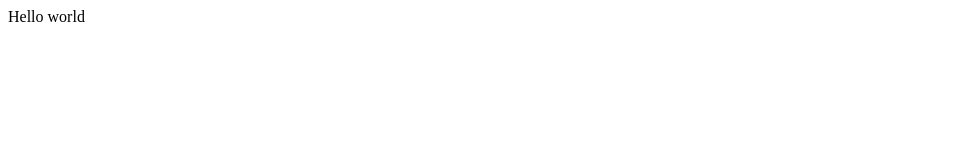
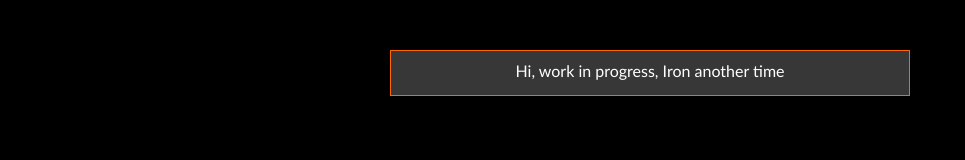
Before and after one commit to ThibaultMontaufray/thibaultmontaufray.github.io, a plain HTML site: page index.html in a window 1280 px wide. Shown: the whole page, without its empty margins (0-965 px from the left). Drawn offline with nearby package versions, Linux system fonts and the light colour scheme.

Commit message:
Update index.html

```diff
--- a/index.html
+++ b/index.html
@@ -1 +1,86 @@
-Hello world
+
+<!doctype html>
+<html lang="en">
+<head>
+	<meta charset="utf-8">
+	<title>jQuery UI Effects - Show Demo</title>
+	<link rel="stylesheet" href="jquery-ui.css">
+	<script src="jquery-1.10.2.js"></script>
+	<script src="jquery-ui.js"></script>
+	<link rel="stylesheet" href="style.css">
+	<style>
+	* {
+        background:#000;
+        color:#aaa;
+        font-family:Calibri;
+        padding:0px;
+        margin:0px;
+        border:0px;
+        border-spacing: 0px;
+    }
+	.toggler {
+		margin:auto;
+	}
+	#effect
+	{
+		width: 500px;
+		padding: 4px;
+		position: relative;
+		margin:auto;
+		margin-top:-30px;
+	}
+	#effect p{
+		background:#373737;
+		width:498px;
+		height:24px;
+		margin-top:76px;
+		border:1px solid #F60;
+		padding:10px;
+		color:#FFF;
+		text-align:center;
+	}
+	#effect input:focus{
+		outline: none;
+	}
+	#effect h3
+	{
+		margin: 0;
+		padding: 2px;
+		text-align: center;
+		color:#737373;
+		background:#373737;
+		border:0px;
+		height:24px;
+	}
+	#histo {
+		height:300px;
+		text-align:bottom;
+		color:#F0C;
+	}
+	#input{
+		float:bottom;
+	}
+	</style>
+	<script type="text/javascript">
+		$(function() {
+			$( "#effect" ).hide();
+		});
+	</script>
+</head>
+<body onload="OnLoad()">
+	<div class="toggler">
+		<div id="effect">
+			<div id="input">
+				<p>Hi, work in progress, Iron another time</p>
+			</div>
+		</div>
+	</div>
+	<script>
+		function OnLoad() {
+			var options = {};
+			<!-- $("#effect").show( "fold", options, 420, null ); -->
+			$("#effect").slideDown();
+		}
+	</script>
+</body>
+</html>
```
